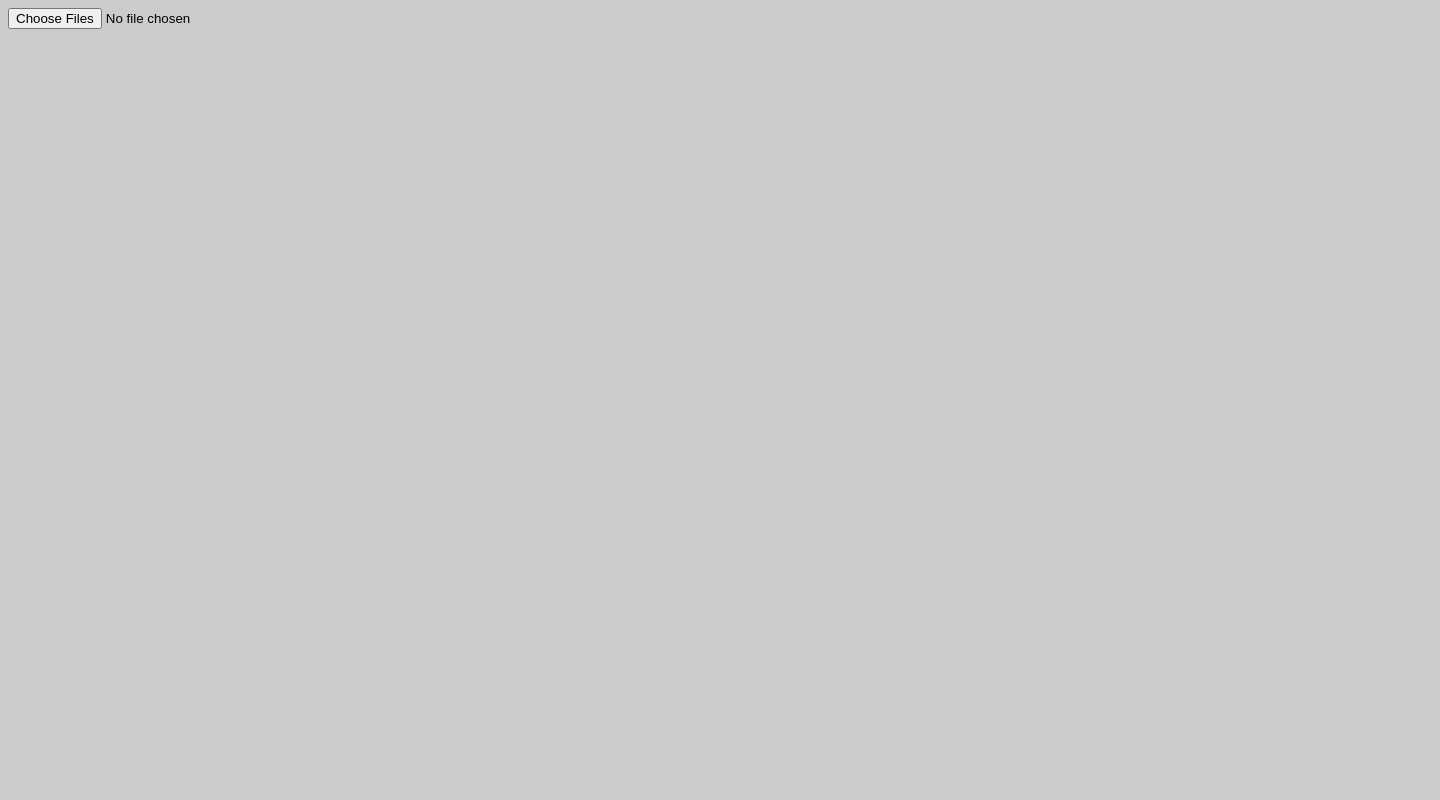
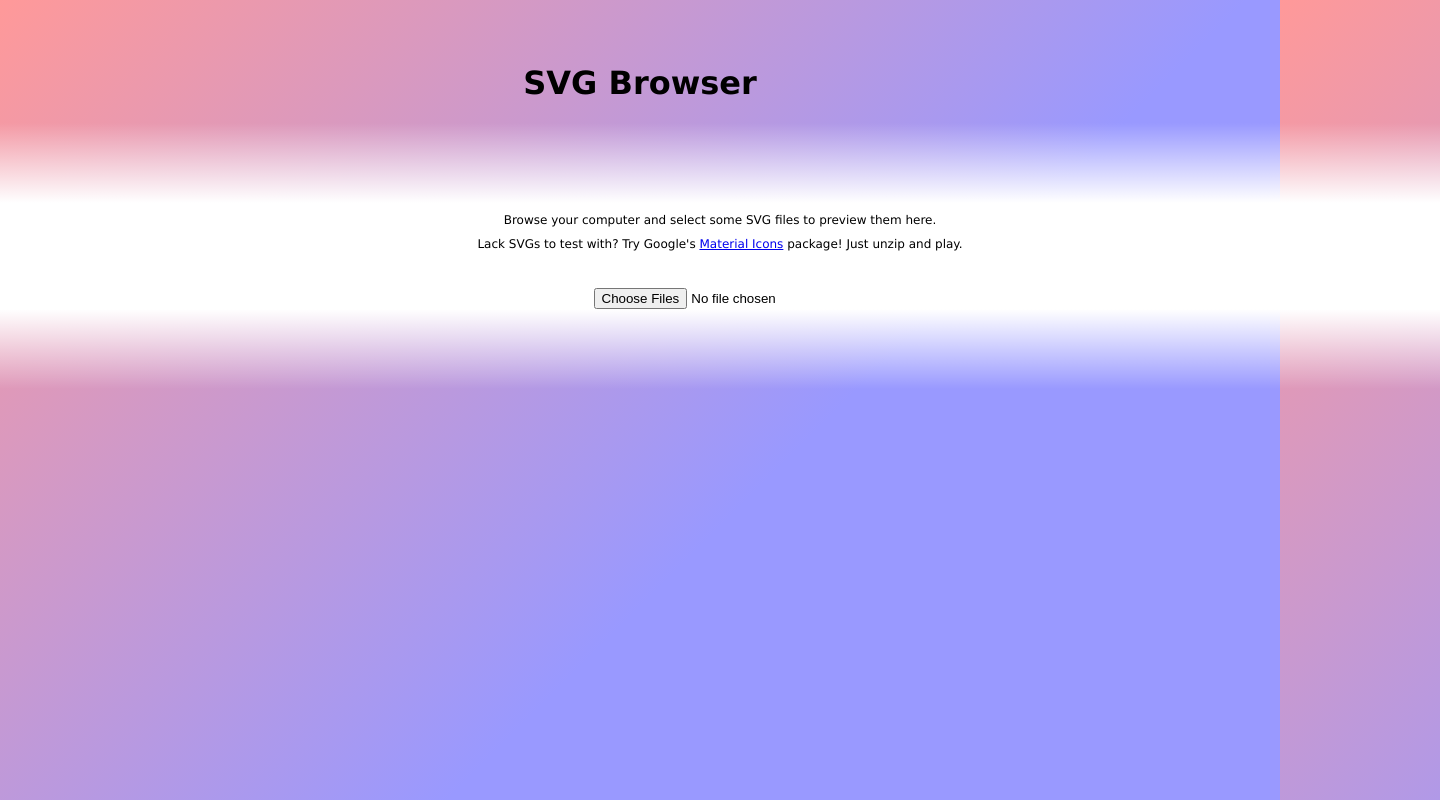
Before and after one commit to fatso83/svg-browser, a plain HTML site: page index.html in a window 1280 px wide. Shown: the whole page, 1440 px wide, since content can reach past the window. Drawn offline with Linux system fonts and the light colour scheme.

Commit message:
Some basic styling

```diff
--- a/index.html
+++ b/index.html
@@ -1,6 +1,41 @@
     <style>
+
     body {
-    background: #CCC;
+        padding: 0;
+        margin: 0;
+        font-family: Verdana;
+        background: linear-gradient(135deg, #F99, #99F 60%, #99F);
+    }
+
+    main {
+        width: 100%;
+        padding: 5em;
+        text-align: center;
+        background: linear-gradient( rgba(255,255,255,0), rgba(255,255,255,1) 30%, rgba(255,255,255,1) 70%, rgba(255,255,255,0));
+    }
+
+    .title, .intro {
+        text-align: center;
+        max-width: 1280px;
+    }
+
+    .title {
+        margin-top: 2em;
+    }
+
+    #svg-browser {
+        margin: 0 auto;
+    }
+
+    .clearfix, #svg-browser:after {
+        clear: both;
+        content: "";
+        display: table;
+    }
+
+    main {
+        text-align: center;
+        font-size: 1em;
     }
 
     .image-block {
@@ -8,6 +43,7 @@ body {
         width: 130px;
         height: 180px;
         background: white;
+        text-align: center;
     }
 
     svg {
@@ -23,11 +59,26 @@ p {
         text-align: center;
     }
 
+    input {
+        margin-top: 2em;
+    }
+
     </style>
 
+    <h1 class="title">SVG Browser</h1>
+    <main>
+        <p>Browse your computer and select some SVG files to preview them here.</p>
+        <p>
+        Lack SVGs to test with?
+        Try Google's <a href="https://github.com/google/material-design-icons/releases/download/3.0.1/material-design-icons-3.0.1.zip">Material Icons</a> package!
+        Just unzip and play.
+        </p>
         <input id="fileInput" type="file" multiple>
+    </main>
 
-<div id="svg-browser"></div>
+
+
+<div id="svg-browser" class="clearfix "></div>
 
 
 <script>
```
Lines whose indentation alone changed are shown as unchanged.
